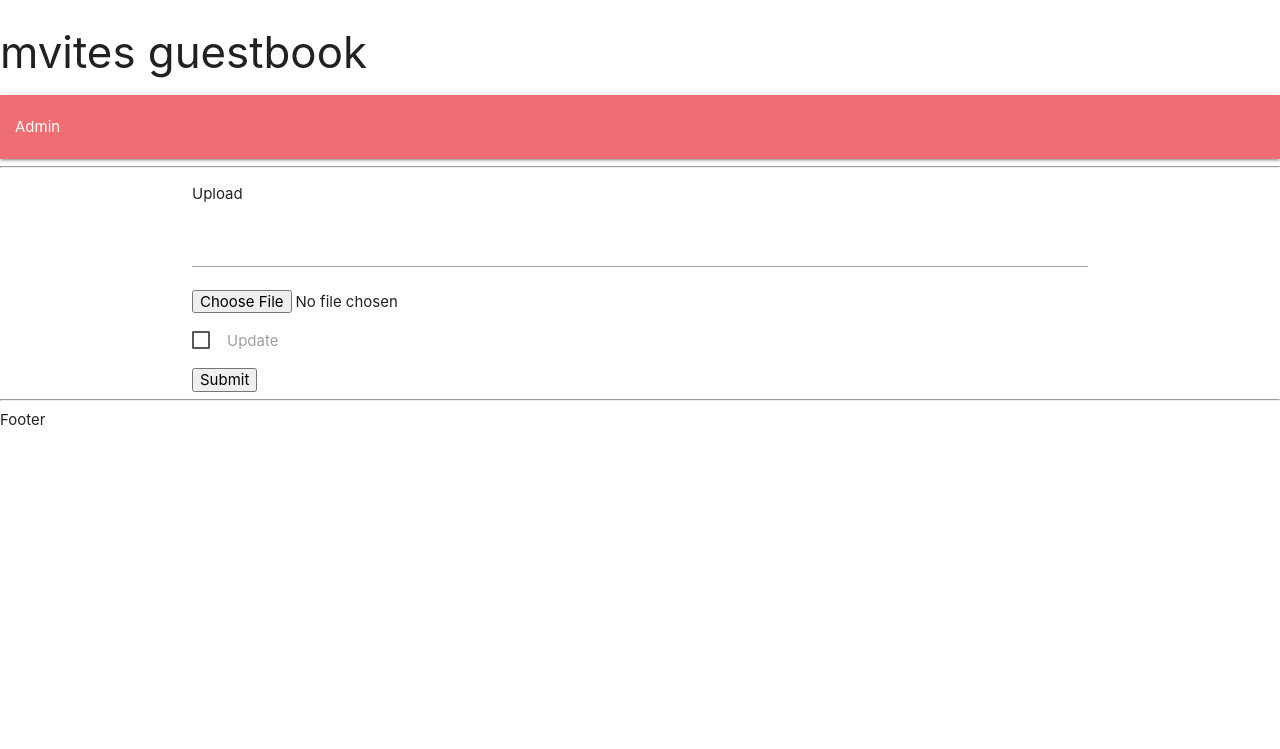
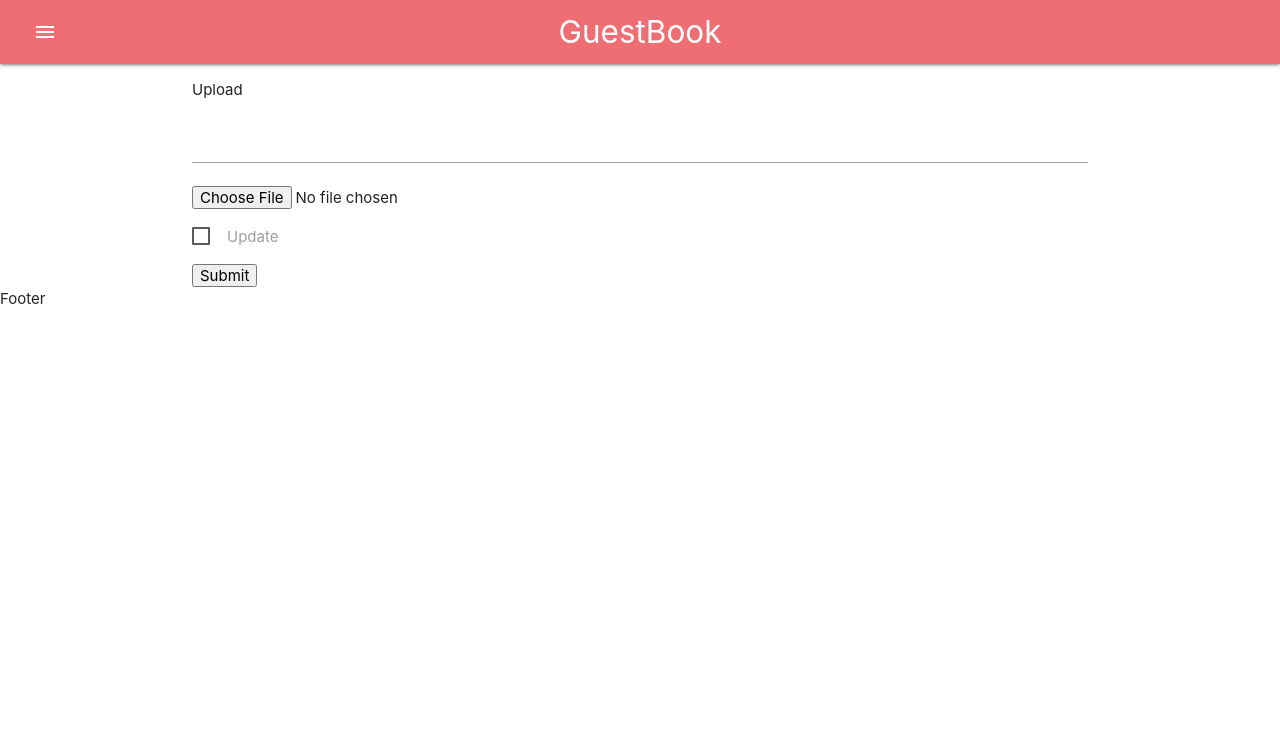
Before and after one commit to itmacronoobs/e-invite, a Django app: page /mvitesapp/excel in a window 1280 px wide. Shown: the top 749 px of the page. Run offline with Django 3.2, Linux system fonts and the light colour scheme; some libraries are stand-ins or nearby versions.

Commit message:
sidenav and navbar done

```diff
--- a/mvites/mvitesapp/templates/mvitesapp/layout.html
+++ b/mvites/mvitesapp/templates/mvitesapp/layout.html
@@ -20,9 +20,36 @@
     <title>{{title}}</title>
 </head>
 <body>
-<h3>mvites guestbook</h3>
-<nav><ul><li><a href="{% url 'excel' %}">Admin</a></li></ul></nav>
-<hr>
+    <nav>
+        <div class="nav-wrapper">
+                    <a href="#" class="brand-logo center">GuestBook</a>
+                    <ul id="nav-mobile" class="left">
+                    <li><a data-target="slide-out" class="sidenav-trigger show-on-large" href="#"><i class="material-icons">menu</i></a></li>
+                    </ul>
+        </div>
+    </nav>
+
+    <ul id="slide-out" class="sidenav">
+        <li><div class="user-view">
+        <div class="background">
+            <img src="{%static "img/office.jpg" %}">
+        </div>
+        {% for customer in customer %}
+        <a href="#user"><img class="circle" width="150px" height="150px" src="{%static "img/firsuzy.jif" %}"></a>
+        <a href="#name"><span class="white-text name">
+                {{customer.bride}} & {{customer.groom}}
+                </span></a>
+        <a href="#email"><span class="white-text email">{{customer.customeremail}}</span></a>
+        </div></li>
+        <li><a href="#!"><i class="material-icons">cloud</i>First Link With Icon</a></li>
+        <li><a href="#!">Second Link</a></li>
+        <li><div class="divider"></div></li>
+        <li><a class="subheader">Subheader</a></li>
+        <li><a class="waves-effect" href="#!">Third Link With Waves</a></li>
+        {% endfor %}
+    </ul>
+
+
 {% block content %}
 
 
@@ -30,7 +57,7 @@
 
 
 {% endblock %}
-<hr>
+
 <footer>
     Footer
 </footer>
```
Also changed, not shown: mvites/mvitesapp/static/img/office.jpg (added), 1 other file.
